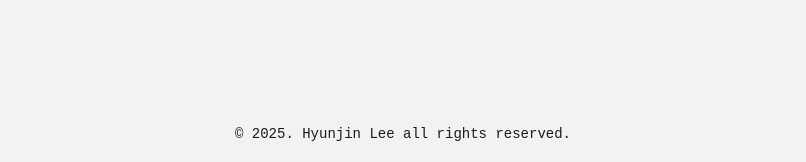
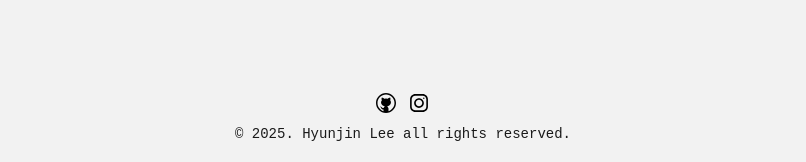
Before and after one commit to zinnli/hinen.dev, a Next.js app: page /about in a window 1280 px wide. Shown: the part 635-797 px from the top of the page, without its empty margins (237-1043 px from the left). Built offline with nearby package versions, Linux system fonts and the light colour scheme; a web font is replaced by a local one.

Commit message:
style: 아이콘 추가(#10)

```diff
--- a/src/app/about/page.tsx
+++ b/src/app/about/page.tsx
@@ -14,7 +14,7 @@ const About = () => {
             <span>이현진</span>
             <span>LEE HYUNJIN</span>
           </div>
-          <span className=" text-18 text-primary_sub">Frontend developer</span>
+          <span className="text-18 text-primary_sub">Frontend developer</span>
         </div>
         <span>아름다운 UI를 사랑하고 구현해내는데서 행복을 느낍니다.</span>
       </section>
--- a/src/components/footer/Footer.tsx
+++ b/src/components/footer/Footer.tsx
@@ -1,9 +1,31 @@
 import React from "react";
+import Link from "next/link";
+
+import InstaIcon from "../../assets/icons/ic_instagram.svg";
+import GithubIcon from "../../assets/icons/ic_github.svg";
 
 const Footer = () => {
   return (
-    <footer className=" text-black text-14 mt-2 p-5">
-      © 2025. Hyunjin Lee all rights reserved.
+    <footer className="flex flex-col justify-center gap-y-2 w-[100%] text-black text-14 mt-2 p-5">
+      <div className="flex justify-center gap-x-2">
+        <Link
+          className="hover:fill-primary"
+          href="https://github.com/zinnli"
+          target="_blank"
+        >
+          <GithubIcon className="mt-[1px]" />
+        </Link>
+        <Link
+          className="hover:fill-primary"
+          href="https://www.instagram.com/zinn__lii/"
+          target="_blank"
+        >
+          <InstaIcon />
+        </Link>
+      </div>
+      <span className="flex justify-center">
+        © 2025. Hyunjin Lee all rights reserved.
+      </span>
     </footer>
   );
 };
```
Also changed, not shown: src/assets/icons/ic_github.svg (added), src/assets/icons/ic_instagram.svg (added).
